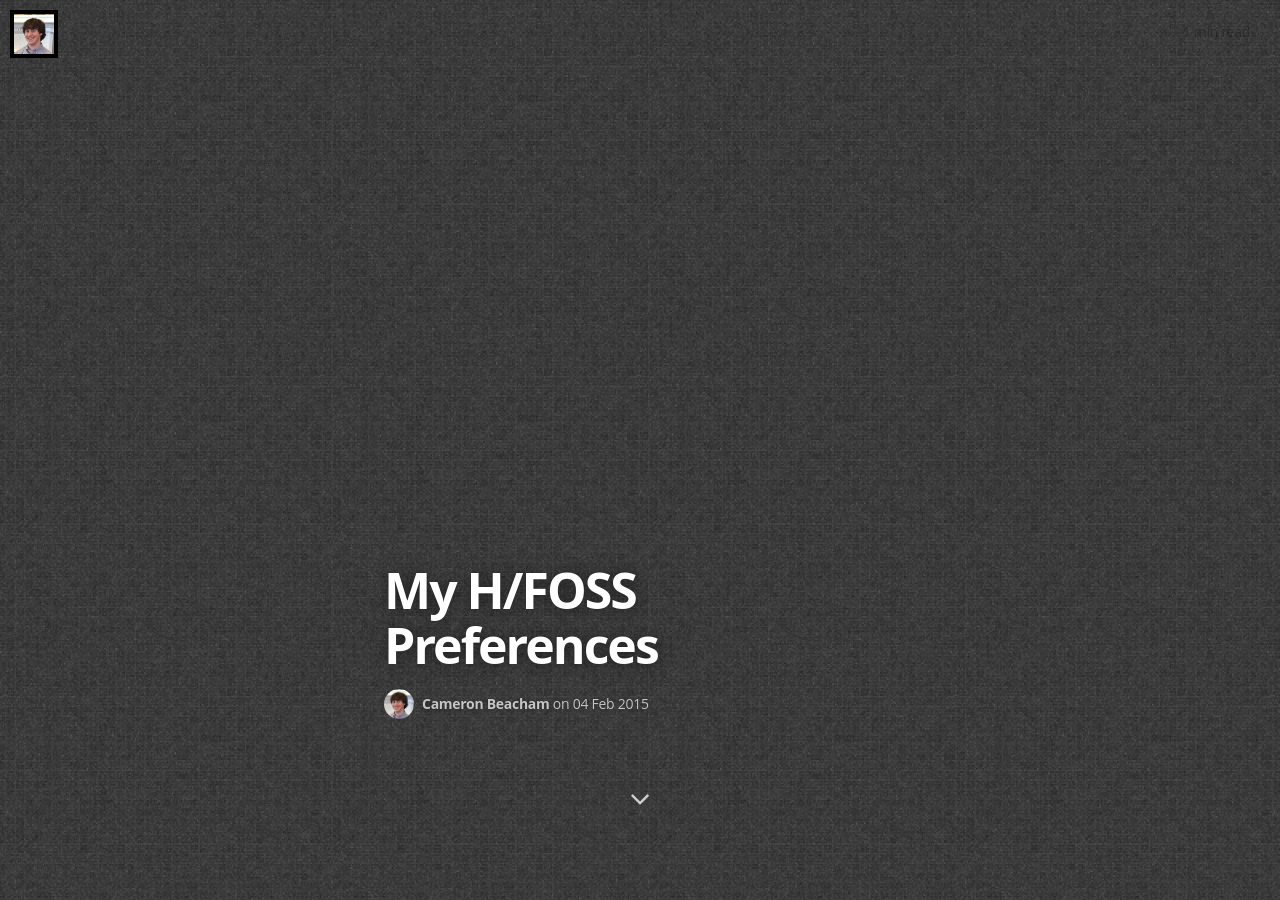
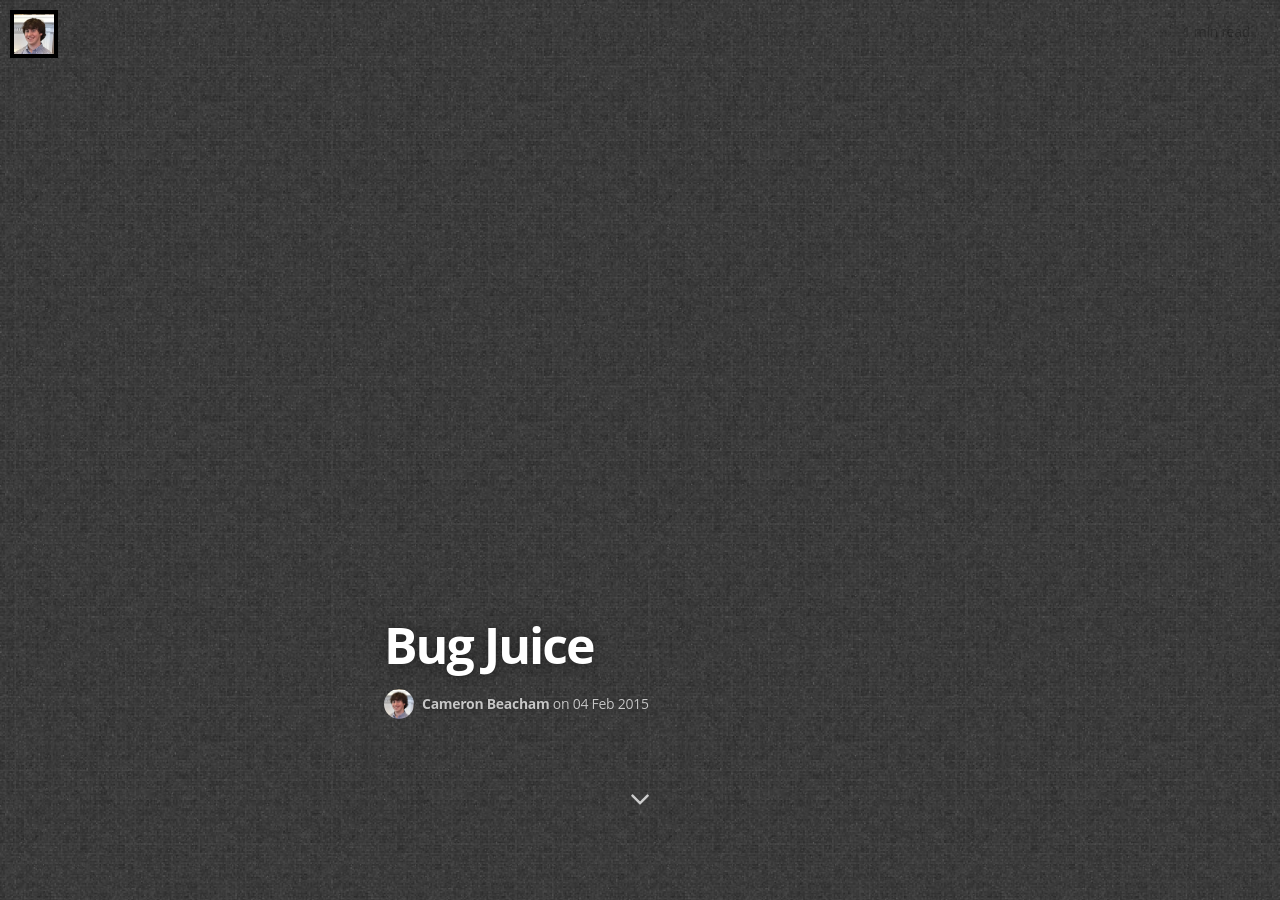
Before and after one commit to beachamc/beachamc.github.io, a Jekyll site: the page built from _posts/2015-02-04-Team-Reflections.markdown, in a window 1280 px wide and 900 px high. Built offline with Jekyll 4.4.1, drawn with Linux system fonts in a browser that asks for light colours; nearby versions of some CDN libraries; some web fonts are replaced; Markdown is read by kramdown in place of the engine named in the settings.

Commit message:
changing title of latest blog

```diff
--- a/_posts/2015-02-04-Team-Reflections.markdown
+++ b/_posts/2015-02-04-Team-Reflections.markdown
@@ -1,6 +1,6 @@
 ---
 layout: post
-title:  "My H/FOSS Preferences"
+title:  "Bug Juice"
 date:   2015-02-04 10:02:25
 categories: homework
 tags: homework
```
